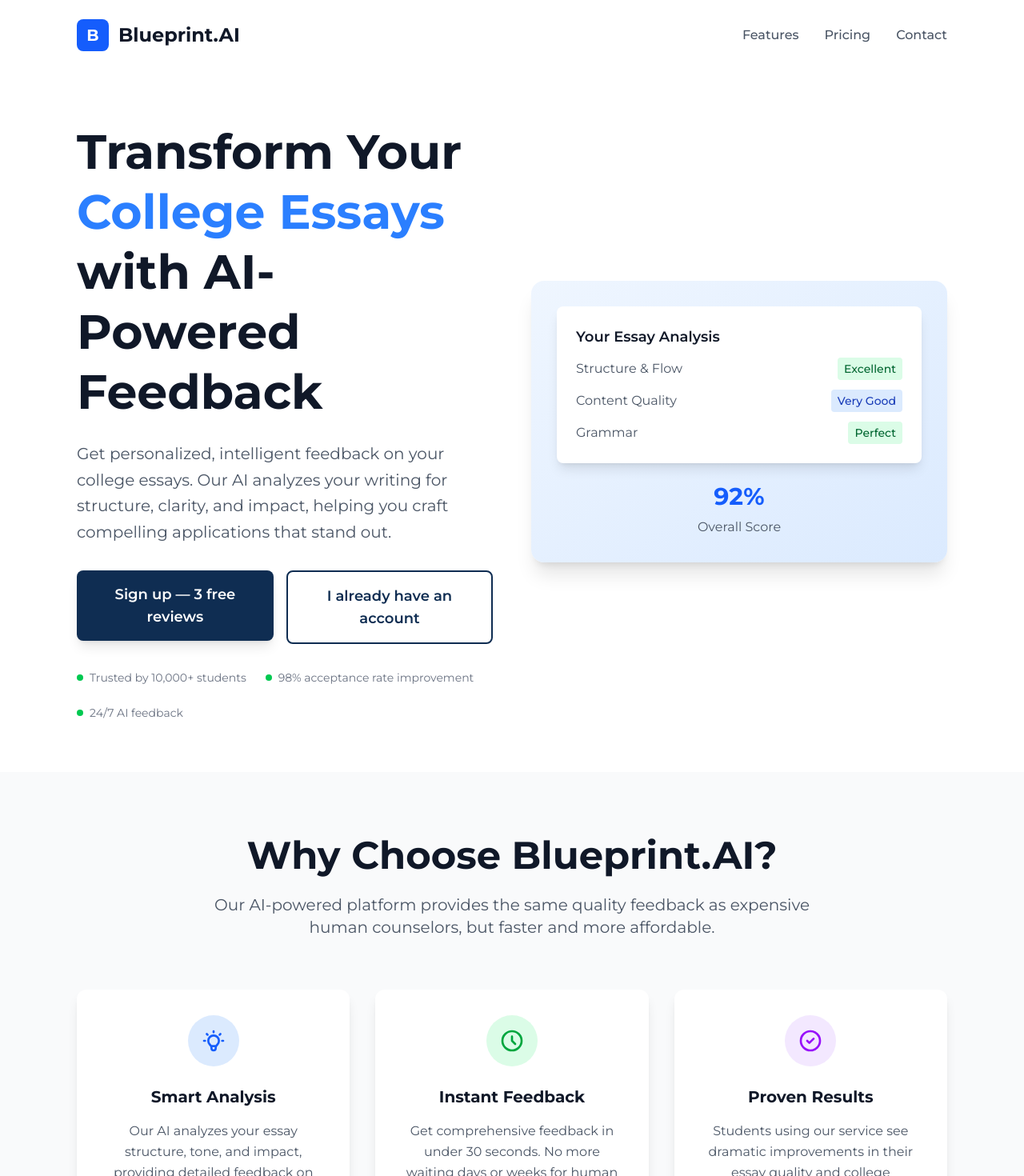
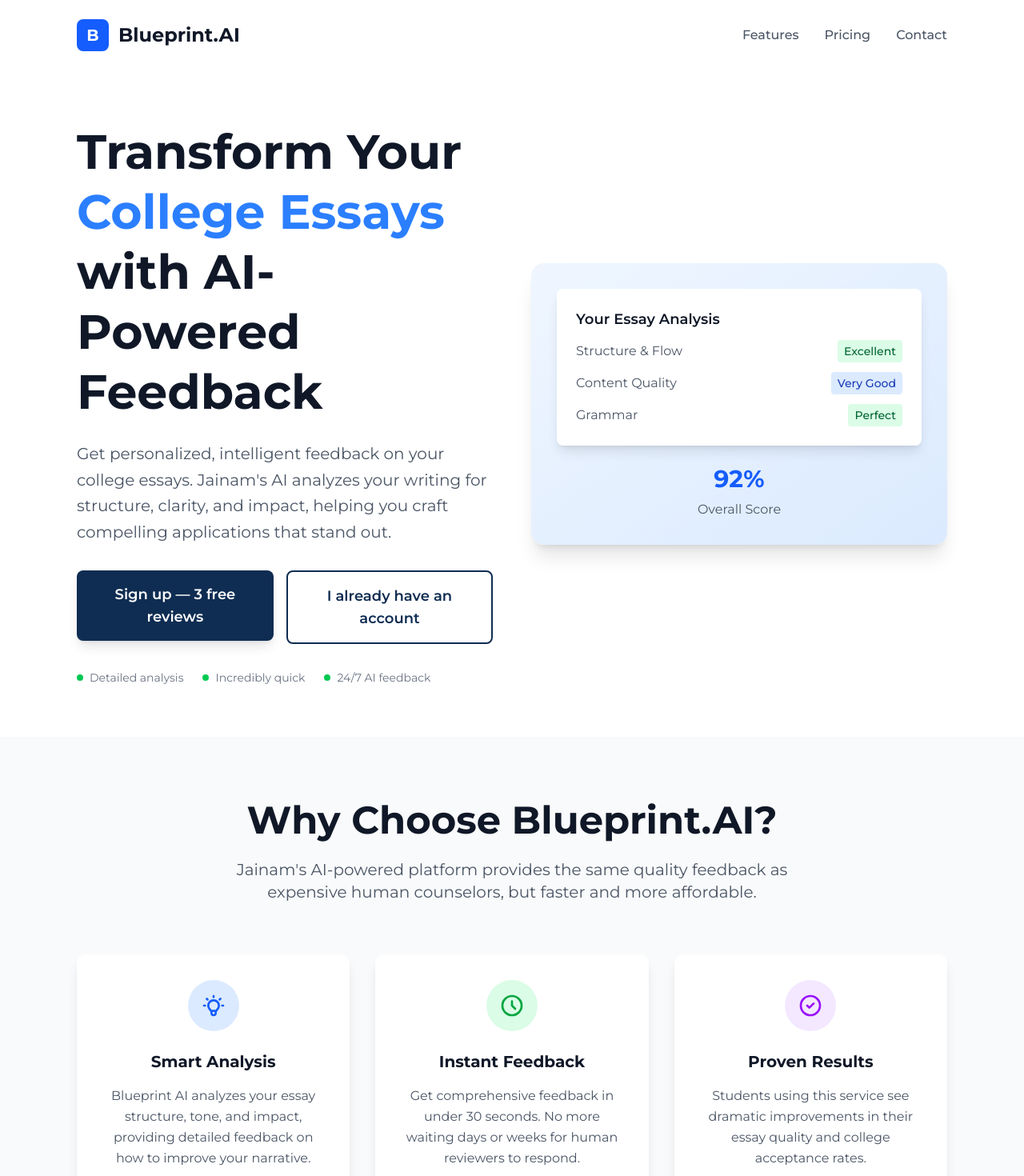
Before and after one commit to J-ManYT/blueprint-ai, a Next.js app: page / in a window 1280 px wide. Shown: the top 1470 px of the page at 80% size. Built offline with nearby package versions, Linux system fonts and the light colour scheme.

Commit message:
fixing text + making it sound better

```diff
--- a/src/app/page.tsx
+++ b/src/app/page.tsx
@@ -33,7 +33,7 @@
               </h1>
 
               <p className="text-xl text-gray-600 mb-8 leading-relaxed">
-                Get personalized, intelligent feedback on your college essays. Our AI analyzes your writing
+                Get personalized, intelligent feedback on your college essays. Jainam's AI analyzes your writing
                 for structure, clarity, and impact, helping you craft compelling applications that stand out.
               </p>
 
@@ -55,11 +55,11 @@
               <div className="flex flex-wrap gap-6 text-sm text-gray-500">
                 <div className="flex items-center space-x-2">
                   <div className="w-2 h-2 bg-green-500 rounded-full"></div>
-                  <span>Trusted by 10,000+ students</span>
+                  <span>Detailed analysis</span>
                 </div>
                 <div className="flex items-center space-x-2">
                   <div className="w-2 h-2 bg-green-500 rounded-full"></div>
-                  <span>98% acceptance rate improvement</span>
+                  <span>Incredibly quick</span>
                 </div>
                 <div className="flex items-center space-x-2">
                   <div className="w-2 h-2 bg-green-500 rounded-full"></div>
@@ -107,7 +107,7 @@
               Why Choose Blueprint.AI?
             </h2>
             <p className="text-xl text-gray-600 max-w-3xl mx-auto">
-              Our AI-powered platform provides the same quality feedback as expensive human counselors,
+              Jainam's AI-powered platform provides the same quality feedback as expensive human counselors,
               but faster and more affordable.
             </p>
           </div>
@@ -121,7 +121,7 @@
               </div>
               <h3 className="text-xl font-bold text-gray-900 mb-4">Smart Analysis</h3>
               <p className="text-gray-600 leading-relaxed">
-                Our AI analyzes your essay structure, tone, and impact, providing detailed feedback on how to improve your narrative.
+                Blueprint AI analyzes your essay structure, tone, and impact, providing detailed feedback on how to improve your narrative.
               </p>
             </div>
 
@@ -145,7 +145,7 @@
               </div>
               <h3 className="text-xl font-bold text-gray-900 mb-4">Proven Results</h3>
               <p className="text-gray-600 leading-relaxed">
-                Students using our service see dramatic improvements in their essay quality and college acceptance rates.
+                Students using this service see dramatic improvements in their essay quality and college acceptance rates.
               </p>
             </div>
           </div>
```
